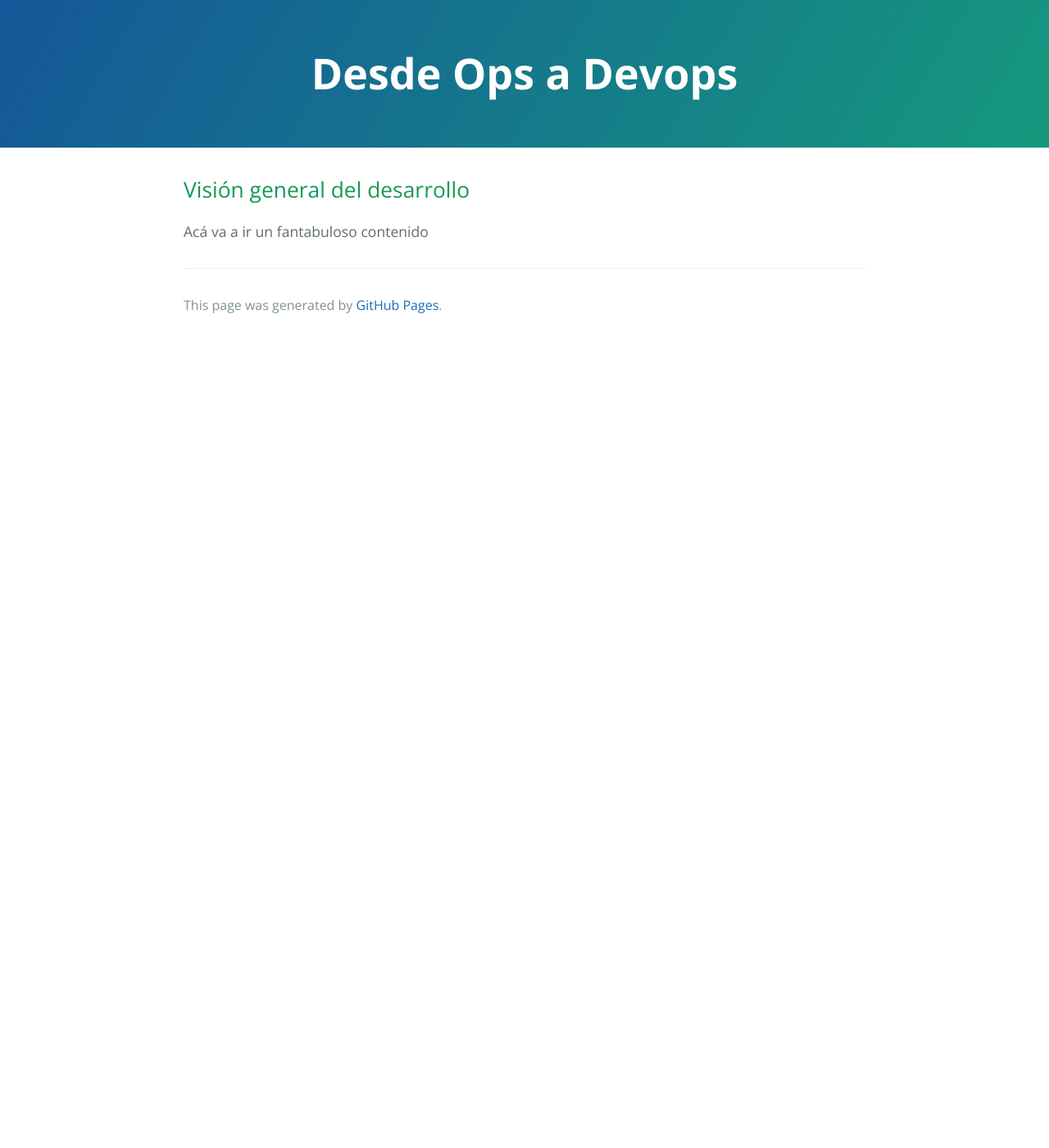
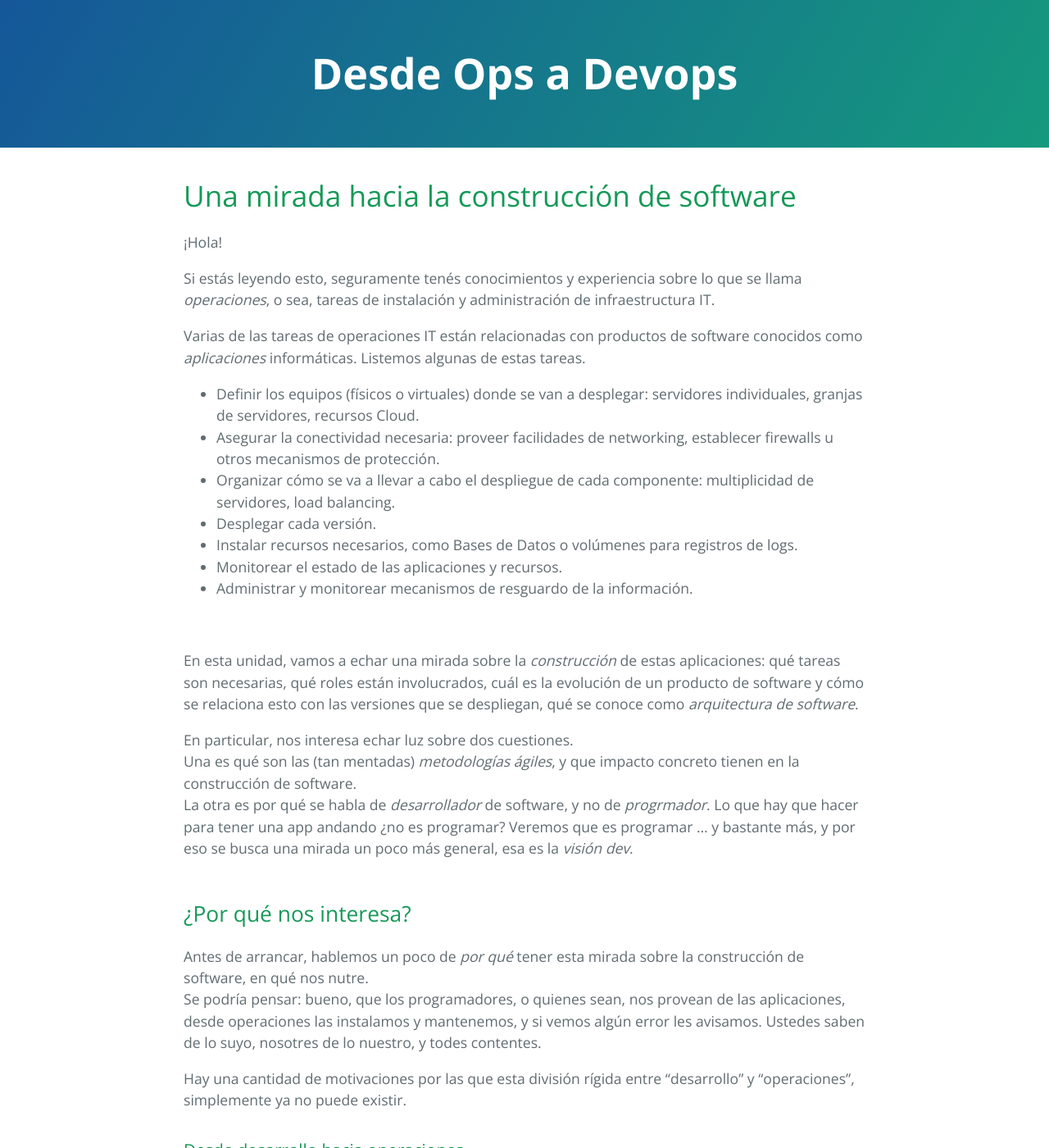
Before and after one commit to clombardi/design-thinking, a Jekyll site: the page built from programacion-a-desarrollo/vision-general-desarrollo.md, in a window 1280 px wide and 1400 px high. Shown: the whole window at 82% size. Built offline with Jekyll 4.4.1, drawn with Linux system fonts in a browser that asks for light colours; our own code applies the rules of GitHub Pages for plain Markdown files; some of the changed text lies outside the part shown.

Commit message:
speech inicial - arrancado

```diff
--- a/programacion-a-desarrollo/vision-general-desarrollo.md
+++ b/programacion-a-desarrollo/vision-general-desarrollo.md
@@ -1,3 +1,38 @@
-## Visión general del desarrollo
+# Una mirada hacia la construcción de software
 
-Acá va a ir un fantabuloso contenido
+¡Hola!
+
+Si estás leyendo esto, seguramente tenés conocimientos y experiencia sobre lo que se llama _operaciones_, o sea, tareas de instalación y administración de infraestructura IT.
+
+Varias de las tareas de operaciones IT están relacionadas con productos de software conocidos como _aplicaciones_ informáticas. Listemos algunas de estas tareas.
+- Definir los equipos (físicos o virtuales) donde se van a desplegar: servidores individuales, granjas de servidores, recursos Cloud.
+- Asegurar la conectividad necesaria: proveer facilidades de networking, establecer firewalls u otros mecanismos de protección.
+- Organizar cómo se va a llevar a cabo el despliegue de cada componente: multiplicidad de servidores, load balancing.
+- Desplegar cada versión.
+- Instalar recursos necesarios, como Bases de Datos o volúmenes para registros de logs.
+- Monitorear el estado de las aplicaciones y recursos.
+- Administrar y monitorear mecanismos de resguardo de la información.
+
+<br/>
+
+En esta unidad, vamos a echar una mirada sobre la _construcción_ de estas aplicaciones: qué tareas son necesarias, qué roles están involucrados, cuál es la evolución de un producto de software y cómo se relaciona esto con las versiones que se despliegan, qué se conoce como _arquitectura de software_.
+
+En particular, nos interesa echar luz sobre dos cuestiones.
+Una es qué son las (tan mentadas) _metodologías ágiles_, y que impacto concreto tienen en la construcción de software.
+La otra es por qué se habla de _desarrollador_ de software, y no de _progrmador_. Lo que hay que hacer para tener una app andando ¿no es programar? Veremos que es programar ... y bastante más, y por eso se busca una mirada un poco más general, esa es la _visión dev_.
+
+
+## ¿Por qué nos interesa?
+Antes de arrancar, hablemos un poco de _por qué_ tener esta mirada sobre la construcción de software, en qué nos nutre.
+Se podría pensar: bueno, que los programadores, o quienes sean, nos provean de las aplicaciones, desde operaciones las instalamos y mantenemos, y si vemos algún error les avisamos. Ustedes saben de lo suyo, nosotres de lo nuestro, y todes contentes.
+
+Hay una cantidad de motivaciones por las que esta división rígida entre "desarrollo" y "operaciones", simplemente ya no puede existir.
+
+
+### Desde desarrollo hacia operaciones
+
+Algunas surgen de necesidades que vienen desde el desarrollo.
+
+
+
+### Desde operaciones hacia desarrollo
```
